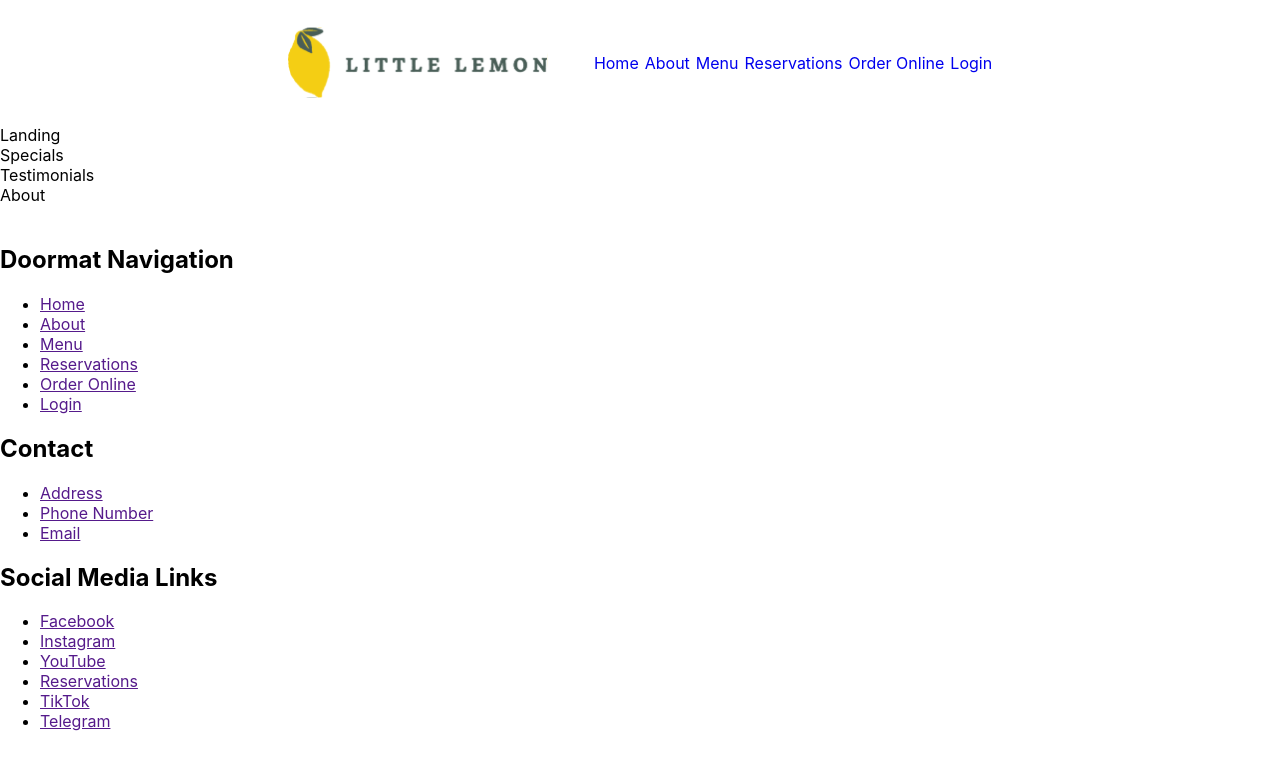
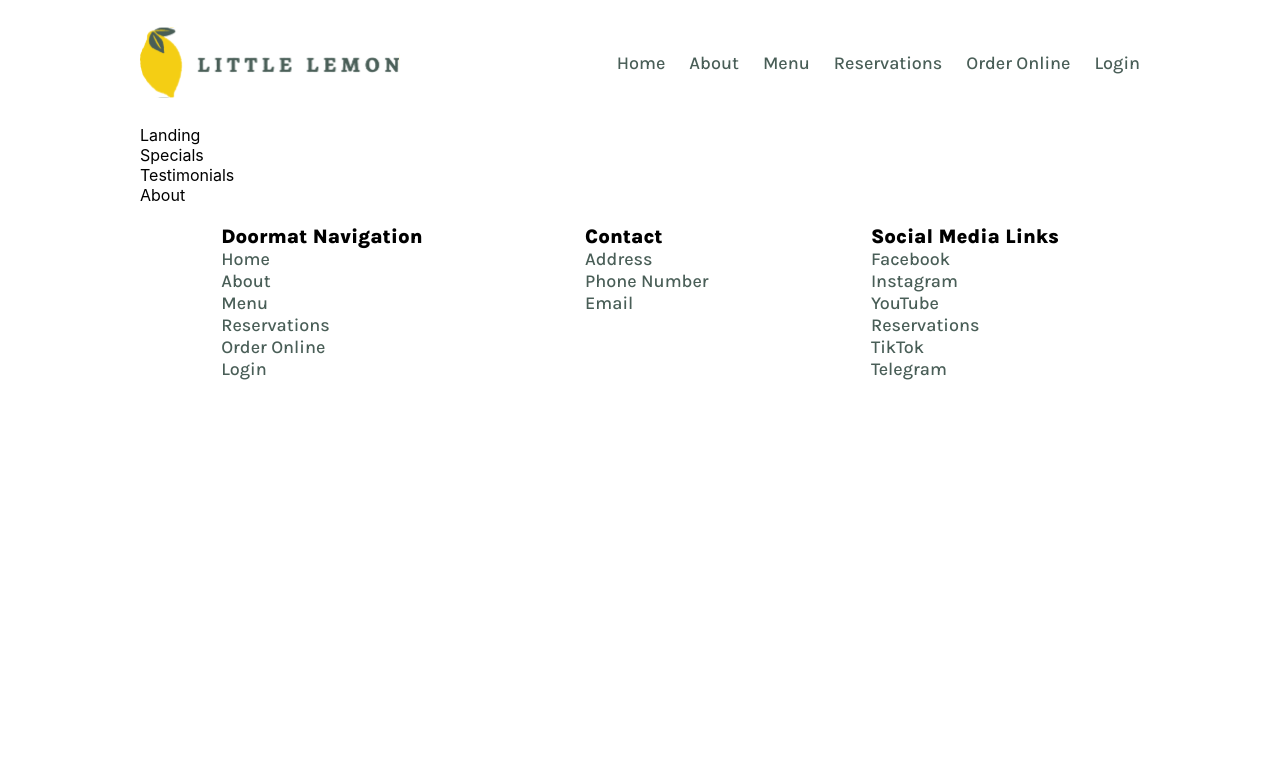
Before and after one commit to Kemenike/MetaCapstone, a React (Create React App) app: page / in a window 1280 px wide. Shown: the top 770 px of the page. Built offline with nearby package versions, Linux system fonts and the light colour scheme; a web font is replaced by a local one.

Commit message:
Finalized Header and Footer. Further commits will be on the correct branch for each section.

```diff
--- a/src/App.css
+++ b/src/App.css
@@ -1,12 +1,25 @@
 @import url('https://fonts.googleapis.com/css2?family=Karla:wght@400;500;700;800&family=Markazi+Text:wght@400;500&display=swap');
 
 * {
+  padding: 0;
+  margin: 0;
   --primary-green: #495e57;
   --primary-yellow: #f4ce14;
   --secondary-pink: #ee9972;
   --secondary-pink2: #fbdabb;
   --secondary-white: #edefee;
   --secondary-grey: #333;
+}
+
+.app__main {
+  display: flex;
+  justify-content: center;
+}
+
+.app__container {
+  width: 100%;
+  max-width: 1000px;
+  align-self: center;
 }
 
 .displaytitle {
--- a/src/App.js
+++ b/src/App.js
@@ -6,12 +6,13 @@ import Testimonials from "./components/Testimonials";
 import About from "./components/About";
 import Footer from "./components/Footer.tsx";
 
-import littleLemonLogo from './assets/Logo.svg';
+import littleLemonLogo from "./assets/Logo.svg";
 
 function App() {
   return (
-    <>
-      <Nav logo = {littleLemonLogo}/>
+    <div className="app__main">
+      <div className="app__container">
+        <Nav logo={littleLemonLogo} />
         <main>
           <Landing />
           <Specials />
@@ -19,7 +20,8 @@ function App() {
           <About />
         </main>
         <Footer />
-    </>
+      </div>
+    </div>
   );
 }
 
--- /dev/null
+++ b/src/components/Footer.css
@@ -0,0 +1,12 @@
+.footerlist {
+    list-style-type: none;
+}
+
+.footerlist > li:hover {
+    text-decoration: underline;
+}
+
+.footer__container {
+    display: flex;
+    justify-content: space-around;
+}
--- a/src/components/Footer.tsx
+++ b/src/components/Footer.tsx
@@ -1,39 +1,43 @@
 import React from 'react'
+import './Footer.css';
 
 function Footer() {
   return (
     <>
       <img />
+      <div className="footer__container">
         <section>
-        <h1>Doormat Navigation</h1>
-        <ul>
-          <li><a href="" role='button' className="link footer__link">Home</a></li>
-          <li><a href="" role='button' className="link footer__link">About</a></li>
-          <li><a href="" role='button' className="link footer__link">Menu</a></li>
-          <li><a href="" role='button' className="link footer__link">Reservations</a></li>
-          <li><a href="" role='button' className="link footer__link">Order Online</a></li>
-          <li><a href="" role='button' className="link footer__link">Login</a></li>
+          <h1 className='sectiontitle'>Doormat Navigation</h1>
+          <ul className="footerlist">
+            <li><a href="" role='button' className="link footer__link leadtext">Home</a></li>
+            <li><a href="" role='button' className="link footer__link leadtext">About</a></li>
+            <li><a href="" role='button' className="link footer__link leadtext">Menu</a></li>
+            <li><a href="" role='button' className="link footer__link leadtext">Reservations</a></li>
+            <li><a href="" role='button' className="link footer__link leadtext">Order Online</a></li>
+            <li><a href="" role='button' className="link footer__link leadtext">Login</a></li>
           </ul>
         </section>
         <section>
-        <h1>Contact</h1>
-        <ul>
-          <li><a href="" role='button' className="link footer__link">Address</a></li>
-          <li><a href="" role='button' className="link footer__link">Phone Number</a></li>
-          <li><a href="" role='button' className="link footer__link">Email</a></li>
+          <h1 className='sectiontitle'>Contact</h1>
+          <ul className='footerlist'>
+            <li><a href="" role='button' className="link footer__link leadtext">Address</a></li>
+            <li><a href="" role='button' className="link footer__link leadtext">Phone Number</a></li>
+            <li><a href="" role='button' className="link footer__link leadtext">Email</a></li>
           </ul>
         </section>
         <section>
-        <h1>Social Media Links</h1>
-        <ul>
-          <li><a href="" role='button' className="link footer__link">Facebook</a></li>
-          <li><a href="" role='button' className="link footer__link">Instagram</a></li>
-          <li><a href="" role='button' className="link footer__link">YouTube</a></li>
-          <li><a href="" role='button' className="link footer__link">Reservations</a></li>
-          <li><a href="" role='button' className="link footer__link">TikTok</a></li>
-          <li><a href="" role='button' className="link footer__link">Telegram</a></li>
+          <h1 className='sectiontitle'>Social Media Links</h1>
+          <ul className='footerlist'>
+            <li><a href="" role='button' className="link footer__link leadtext">Facebook</a></li>
+            <li><a href="" role='button' className="link footer__link leadtext">Instagram</a></li>
+            <li><a href="" role='button' className="link footer__link leadtext">YouTube</a></li>
+            <li><a href="" role='button' className="link footer__link leadtext">Reservations</a></li>
+            <li><a href="" role='button' className="link footer__link leadtext">TikTok</a></li>
+            <li><a href="" role='button' className="link footer__link leadtext">Telegram</a></li>
           </ul>
         </section>
+      </div>
+
     </>
   )
 }
--- a/src/components/Nav.css
+++ b/src/components/Nav.css
@@ -2,7 +2,7 @@
     height: 125px;
     display: flex;
     flex-direction: row;
-    justify-content: center;
+    justify-content: space-between;
 }
 
 #nav_bar ul{
@@ -14,11 +14,17 @@
 }
 
 #nav_bar li {
-    padding-left: 6px;
+    padding-left: 24px;
 }
 
-#nav_bar a {
+#nav_bar li:hover {
+    text-decoration: underline;
+    text-decoration-skip: yes;
+}
+
+.link {
     text-decoration: none;
+    color: var(--primary-green);
 }
 
 #nav_bar img {
--- a/src/components/Nav.tsx
+++ b/src/components/Nav.tsx
@@ -6,12 +6,12 @@ function Nav(props) {
     <div id='nav_bar'>
       <img src={props.logo} alt='Little Lemon Logo' />
       <ul className="link__container">
-        <li><a href="/" role='button' className="link">Home</a></li>
-        <li><a href="/about" role='button' className="link">About</a></li>
-        <li><a href="/menu" role='button' className="link">Menu</a></li>
-        <li><a href="/reservations" role='button' className="link">Reservations</a></li>
-        <li><a href="/orderonline" role='button' className="link">Order Online</a></li>
-        <li><a href="/login" role='button' className="link">Login</a></li>
+        <li><a href="/" role='button' className="link leadtext">Home</a></li>
+        <li><a href="/about" role='button' className="link leadtext">About</a></li>
+        <li><a href="/menu" role='button' className="link leadtext">Menu</a></li>
+        <li><a href="/reservations" role='button' className="link leadtext">Reservations</a></li>
+        <li><a href="/orderonline" role='button' className="link leadtext">Order Online</a></li>
+        <li><a href="/login" role='button' className="link leadtext">Login</a></li>
       </ul>
     </div>
   )
```
Lines whose indentation alone changed are shown as unchanged.
